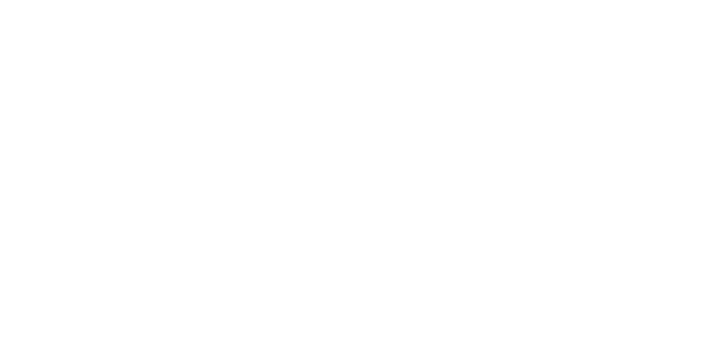
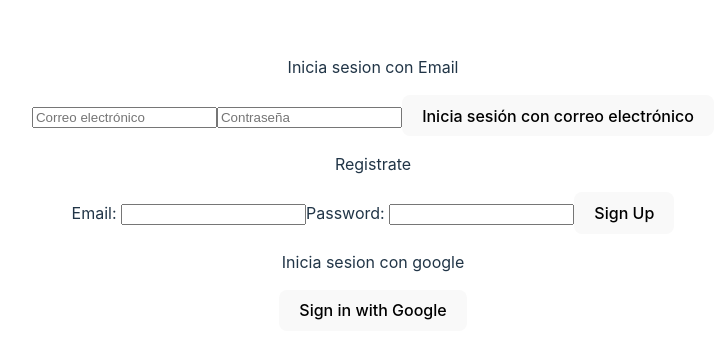
Before and after one commit to bookbuster-ar/web-app-front, a React (Vite) app: page / in a window 1280 px wide. Shown: the part 215-574 px from the top of the page, without its empty margins (267-991 px from the left). Built offline with nearby package versions, Linux system fonts and the light colour scheme.

Commit message:
Login con email y google y sign up funcionales

```diff
--- a/src/App.jsx
+++ b/src/App.jsx
@@ -1,12 +1,19 @@
-import './App.css'
+import SignInWithGoogle from './components/Authentication/AuthGoogle';
+import SignInWithEmail from './components/Authentication/AuthEmail';
+import SignupForm from './components/Authentication/AuthSignUp';
+import './App.css';
 
 function App() {
-
   return (
     <>
-
+      <p>Inicia sesion con Email</p>
+      <SignInWithEmail />
+      <p>Registrate</p>
+      <SignupForm />
+      <p>Inicia sesion con google</p>
+      <SignInWithGoogle/>
     </>
-  )
+  );
 }
 
-export default App
+export default App;
--- /dev/null
+++ b/src/components/Authentication/AuthEmail.jsx
@@ -0,0 +1,34 @@
+import { useState } from 'react';
+import { getAuth, signInWithEmailAndPassword } from "firebase/auth";
+
+const SignInWithEmail = () => {
+  const [email, setEmail] = useState('');
+  const [password, setPassword] = useState('');
+
+  const handlerSubmit = async (event) => {
+    event.preventDefault();
+    const auth = getAuth()
+
+    try {
+      const userCredential = await signInWithEmailAndPassword(auth, email, password);
+      const user = userCredential.user;
+      console.log(user);
+
+    } catch (error) {
+      const errorCode = error.code;
+      const errorMessage = error.message;
+      console.log(`Error Code: ${errorCode}, Error Message: ${errorMessage}`);
+    }
+
+  }
+
+  return (
+    <form onSubmit={handlerSubmit}>
+      <input type="email" value={email} onChange={(e) => setEmail(e.target.value)} placeholder="Correo electrónico" required />
+      <input type="password" value={password} onChange={(e) => setPassword(e.target.value)} placeholder="Contraseña" required />
+      <button type="submit">Inicia sesión con correo electrónico</button>
+    </form>
+  );
+}
+
+export default SignInWithEmail;
--- /dev/null
+++ b/src/components/Authentication/AuthGoogle.jsx
@@ -0,0 +1,37 @@
+import { signInWithPopup, GoogleAuthProvider, getAdditionalUserInfo  } from "firebase/auth";
+import { provider, auth } from '../../firebase/firebase';
+
+async function signInWithPopupAsync(auth, provider) {
+  try {
+    const result = await signInWithPopup(auth, provider);
+
+    // This gives you a Google Access Token. You can use it to access the Google API.
+    const credential = GoogleAuthProvider.credentialFromResult(result);
+    const token = credential.accessToken;
+    // The signed-in user info.
+    const user = result.user;
+    console.log(user);
+    const additionalUserInfo = getAdditionalUserInfo(result)
+    console.log(additionalUserInfo);
+
+  } catch (error) {
+    // Handle Errors here.
+    const errorCode = error.code;
+    const errorMessage = error.message;
+    console.log(`Error Code: ${errorCode}, Error Message: ${errorMessage}`);
+
+    const email = error.email;
+    console.log(email);
+
+    const credential = GoogleAuthProvider.credentialFromError(error);
+    console.log(credential);
+  }
+}
+
+const GoogleSignIn = () => {
+  return(
+    <button onClick={() => signInWithPopupAsync(auth, provider)}>Sign in with Google</button>
+  )
+}
+
+export default GoogleSignIn
--- /dev/null
+++ b/src/components/Authentication/AuthSignUp.jsx
@@ -0,0 +1,53 @@
+import { useState } from 'react';
+import { getAuth, createUserWithEmailAndPassword } from 'firebase/auth';
+
+const SignupForm = () => {
+  const [email, setEmail] = useState('');
+  const [password, setPassword] = useState('');
+
+  const handleChangeEmail = (event) => {
+    setEmail(event.target.value)
+  }
+
+  const handleChangePassword = (event) => {
+    setPassword(event.target.value)
+  }
+
+  const handleSubmit = async (event) => {
+    event.preventDefault();
+    const auth = getAuth();
+
+    try {
+      const userCredential = await createUserWithEmailAndPassword(auth, email, password);
+      const user = userCredential.user;
+      console.log(user);
+
+    } catch (error) {
+      const errorCode = error.code;
+      const errorMessage = error.message;
+      console.log(`Error Code: ${errorCode}, Error Message: ${errorMessage}`);
+    }
+  };
+
+  return (
+    <form id="signup-form" onSubmit={handleSubmit}>
+      <label htmlFor="signup-email">Email: </label>
+      <input
+        type="email"
+        id="signup-email"
+        value={email}
+        onChange={handleChangeEmail}
+      />
+      <label htmlFor="signup-password">Password: </label>
+      <input
+        type="password"
+        id="signup-password"
+        value={password}
+        onChange={handleChangePassword}
+      />
+      <button type="submit">Sign Up</button>
+    </form>
+  );
+};
+
+export default SignupForm;
--- a/src/firebase/firebase.js
+++ b/src/firebase/firebase.js
@@ -1,10 +1,6 @@
-// Import the functions you need from the SDKs you need
-import firebase, { initializeApp } from "firebase/app";
-import 'firebase/auth'
-// TODO: Add SDKs for Firebase products that you want to use
-// https://firebase.google.com/docs/web/setup#available-libraries
+import { initializeApp } from 'firebase/app';
+import { getAuth, GoogleAuthProvider } from 'firebase/auth';
 
-// Your web app's Firebase configuration
 const firebaseConfig = {
   apiKey: "AIzaSyAZN3_5DVO_2CEvwP6ORMtLkycbzN85fwg",
   authDomain: "authentication-bookbuster.firebaseapp.com",
@@ -14,8 +10,7 @@
   appId: "1:288575785820:web:0c79bbde0b2596ee748f99"
 };
 
-// Initialize Firebase
-firebase.initializeApp(firebaseConfig);
+const app = initializeApp(firebaseConfig);
 
-export const auth = firebase.auth();
-export const googleProvider = new firebase.auth.GoogleAuthProvider();
+export const auth = getAuth();
+export const provider = new GoogleAuthProvider();
--- a/vite.config.js
+++ b/vite.config.js
@@ -4,4 +4,7 @@
 // https://vitejs.dev/config/
 export default defineConfig({
   plugins: [react()],
+  optimizeDeps: {
+    exclude: ['firebase']
+  }
 })
```
